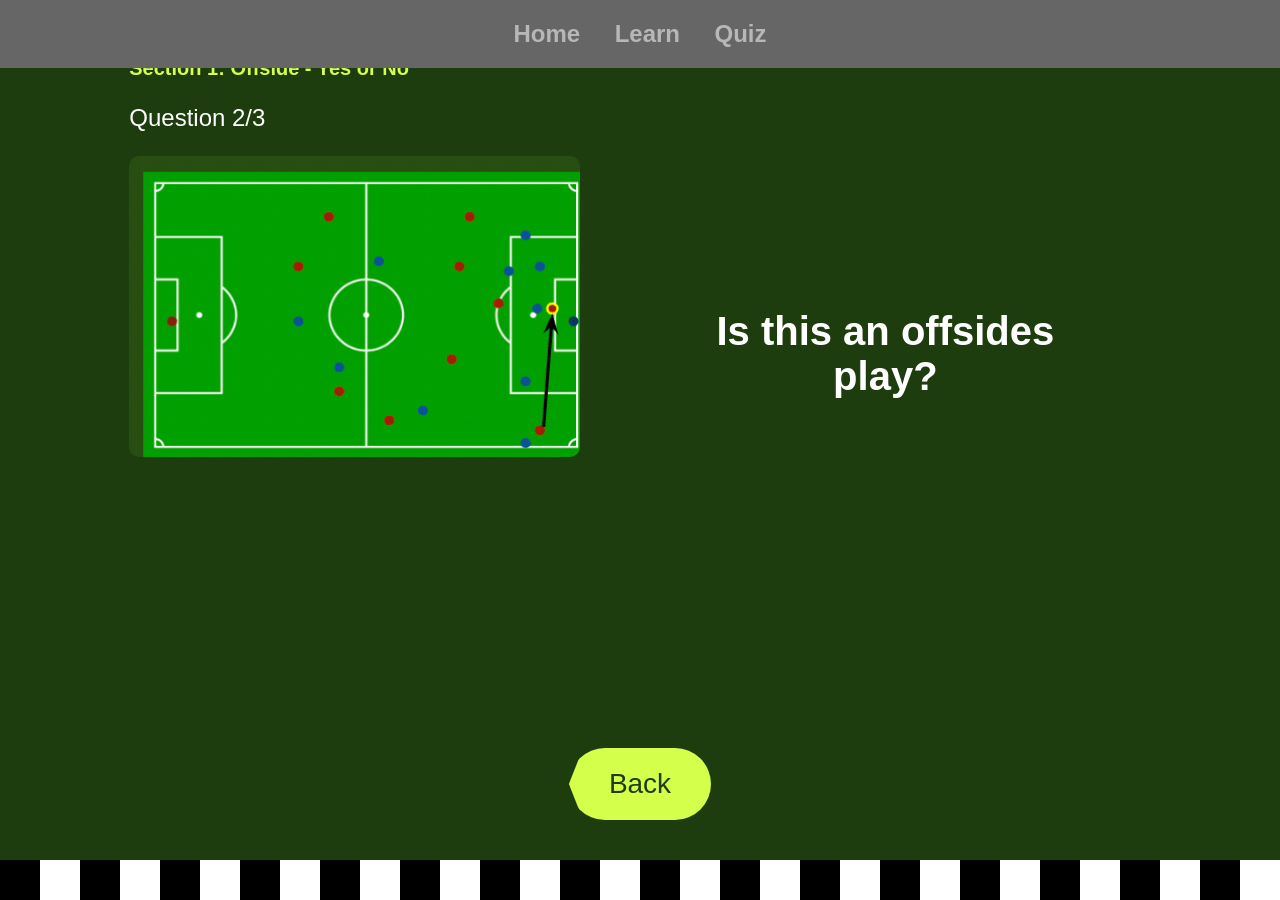
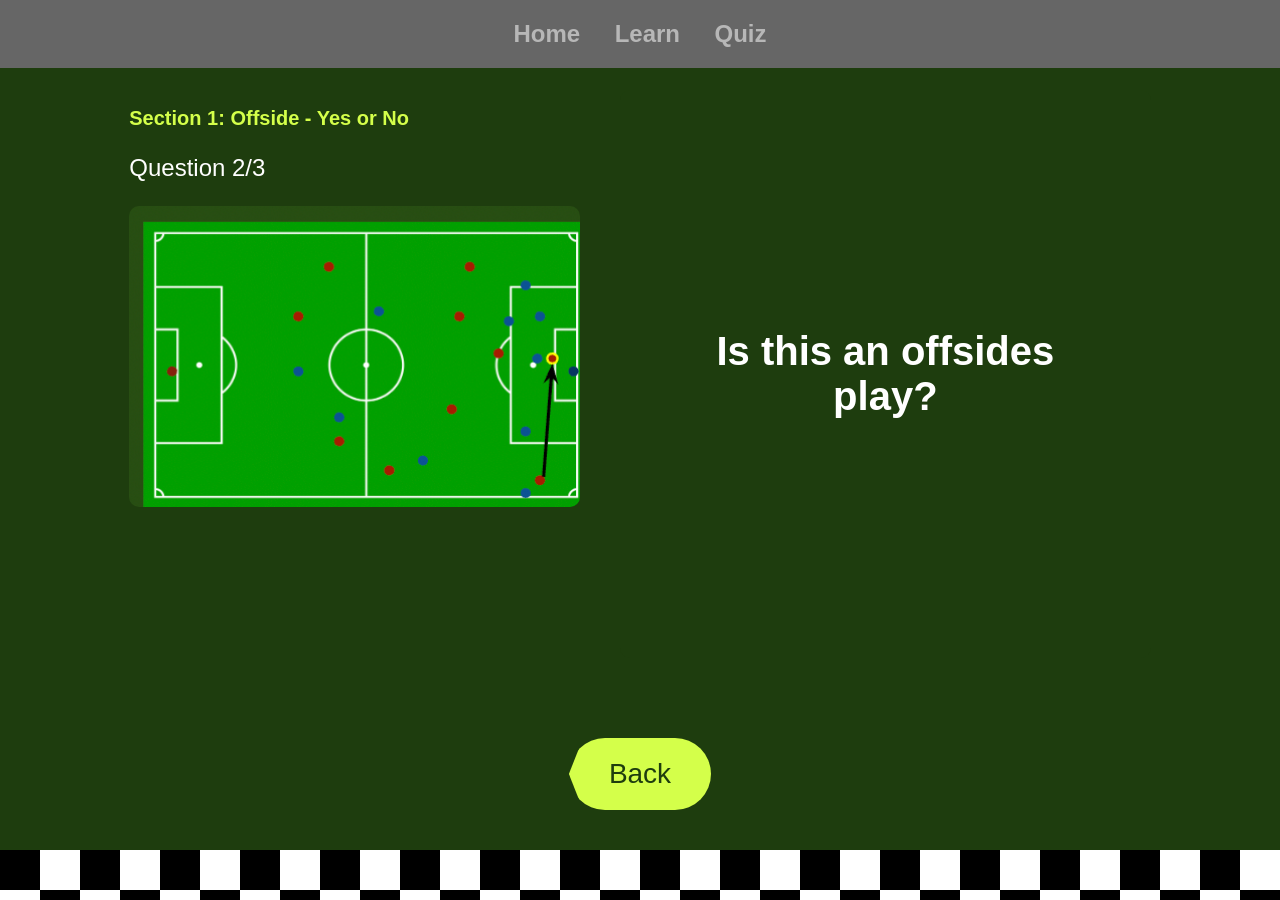
Before and after one commit to anumahmad/coms4170_ui_design_final, a Flask app: page /quiz/1 in a window 1280 px wide. Run offline with Flask 3, Linux system fonts and the light colour scheme; some web fonts are replaced.

Commit message:
Update style.css

```diff
--- a/static/style.css
+++ b/static/style.css
@@ -305,7 +305,7 @@ footer {
     display: flex;
     flex-direction: column;
     min-height: 100vh;
-    padding-top: 40px;
+    padding-top: 30px;
 }
 
 .quiz-page .quiz-content {
@@ -314,7 +314,7 @@ footer {
     align-items: stretch;
     gap: 40px;
     max-width: 1100px;
-    margin: 0 auto 40px auto;
+    margin: 60px auto 40px auto;
     flex: 1;
 }
 
```
